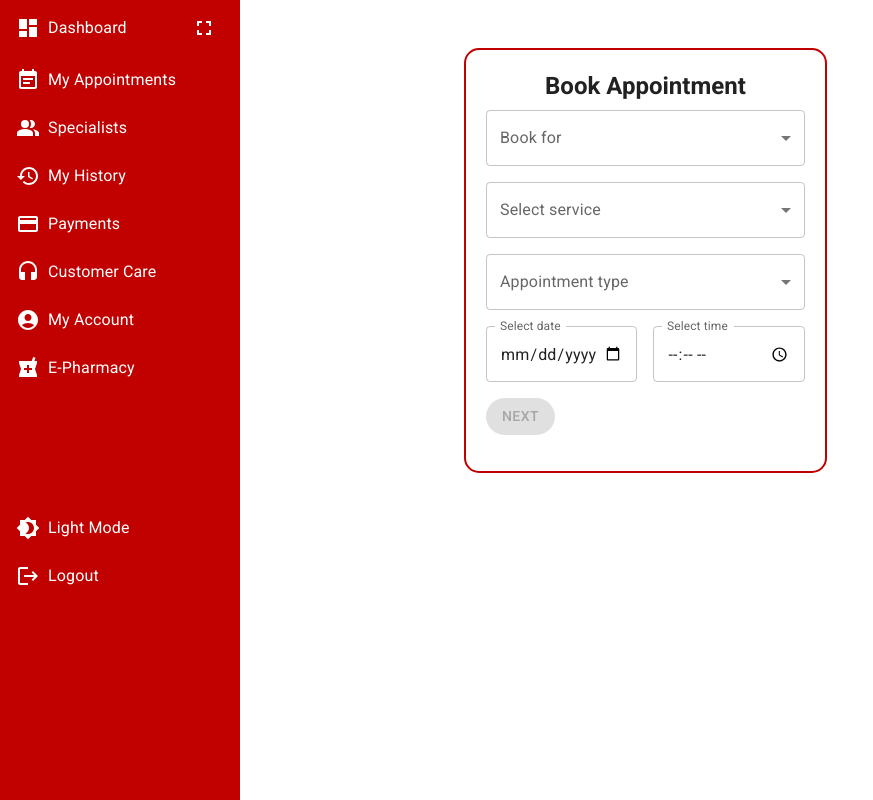
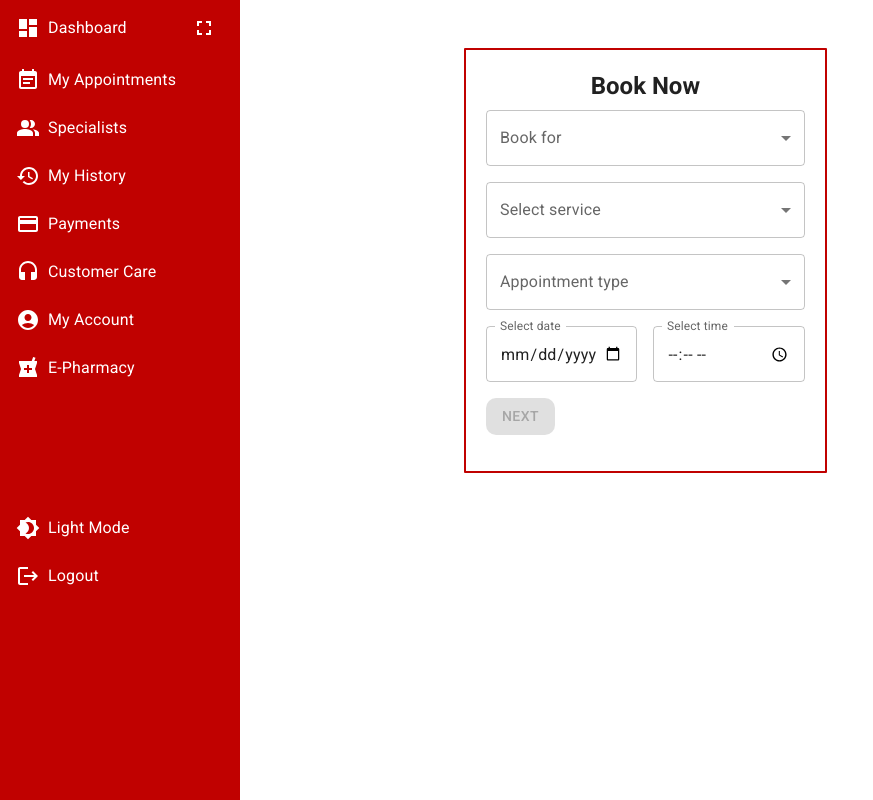
Before and after one commit to Equity-Afya/client-frontend, a React (Vite) app: page /book-appointment in a window 1280 px wide. Shown: the whole page, without its empty margins (0-873 px from the left). Built offline with nearby package versions, Linux system fonts and the light colour scheme.

Commit message:
Configured absolute imports to handle paths

```diff
--- a/package.json
+++ b/package.json
@@ -43,5 +43,11 @@
     "eslint-plugin-react-hooks": "^4.6.0",
     "eslint-plugin-react-refresh": "^0.4.5",
     "vite": "^5.2.2"
+  },
+  "compilerOptions":{
+    "baseUrl":".",
+    "paths":{
+      "@/*": ["./src/*"]
+    }
   }
 }
--- a/src/components/Appointments/AppointmentForm.jsx
+++ b/src/components/Appointments/BookAppointment.jsx
@@ -15,7 +15,7 @@ import {
 
 const services = ["Dentist", "General Checkup", "Other Service"];
 
-const AppointmentForm = () => {
+const BookAppointment = () => {
   const navigate = useNavigate();
 
   const [formData, setFormData] = useState({
@@ -47,12 +47,16 @@ const AppointmentForm = () => {
       <Box
         sx={{
           border: "2px solid #C00100",
-          borderRadius: "15px",
+          borderRadius: "1px",
           padding: "20px",
         }}
       >
-        <Typography variant="h5" gutterBottom sx={{ textAlign: 'center', fontWeight: 'bold'}}>
-          Book Appointment
+        <Typography
+          variant="h5"
+          gutterBottom
+          sx={{ textAlign: "center", fontWeight: "bold" }}
+        >
+          Book Now
         </Typography>
         <TextField
           select
@@ -134,7 +138,7 @@ const AppointmentForm = () => {
             !formData.appointmentType ||
             loading
           }
-          sx={{ mb: 2, borderRadius: '20px'}}
+          sx={{ mb: 2, borderRadius: "10px" }}
         >
           {loading ? <CircularProgress size={24} /> : "Next"}
         </Button>
@@ -144,4 +148,4 @@ const AppointmentForm = () => {
   );
 };
 
-export default AppointmentForm;
+export default BookAppointment;
--- a/src/components/Appointments/AppointmentsHistory.jsx
+++ b/src/components/Appointments/MyAppointments.jsx
@@ -24,10 +24,10 @@ const AppointmentHistory = () => {
 
     const fetchIdNumber = async () => {
       try {
-        const response = await api.get("/idNumberEndpoint"); // Replace with your actual endpoint
+        const response = await api.get("/idNumberEndpoint");
 
         if (response.status === 200) {
-          setIdNumber(response.data.idNumber); // Set ID number in state
+          setIdNumber(response.data.idNumber);
         } else {
           throw new Error("Failed to fetch ID number");
         }
@@ -64,7 +64,7 @@ const AppointmentHistory = () => {
   return (
     <Container maxWidth="md">
       <Typography variant="h5" gutterBottom sx={{ fontWeight: "bold" }}>
-        Appointments History
+        My Appointments
       </Typography>
       <TableContainer component={Paper}>
         <Table>
@@ -110,7 +110,7 @@ const AppointmentHistory = () => {
         variant="contained"
         color="primary"
         component={Link}
-        to="/payments-page"
+        to="/payments"
         sx={{ mt: 2 }}
       >
         Proceed to Payments
--- a/src/components/Appointments/SubmitAppointment.jsx
+++ b/src/components/Appointments/SubmitAppointment.jsx
@@ -75,9 +75,8 @@ const SubmitAppointment = () => {
       <Box
         sx={{
           border: "2px solid #C00100",
-          borderRadius: "15px",
+          borderRadius: "1px",
           padding: "20px",
-          //textAlign: "center",
         }}
       >
         <Typography
@@ -85,7 +84,7 @@ const SubmitAppointment = () => {
           gutterBottom
           sx={{ fontWeight: "bold", fontStyle: "Outfit" }}
         >
-          Complete Appointment
+          Personal Details
         </Typography>
         <TextField
           label="Full Name"
@@ -150,7 +149,7 @@ const SubmitAppointment = () => {
             !formData.age ||
             loading
           }
-          sx={{ mb: 2, borderRadius: "20px" }}
+          sx={{ mb: 2, borderRadius: "10px" }}
         >
           {loading ? <CircularProgress size={24} /> : "Submit"}
         </Button>
--- a/src/pages/AppointmentsHistory.jsx
+++ b/src/pages/AppointmentsHistory.jsx
@@ -1,6 +1,6 @@
 import React from "react";
 import Sidebar from "../components/SideBar/SideBar";
-import AppointmentHistory from "../components/Appointments/AppointmentsHistory";
+import AppointmentHistory from "../components/Appointments/MyAppointments";
 import { Box } from "@mui/system";
 
 const AppointmentsHistoryPage = () => {
--- a/src/pages/BookAppointmentPage.jsx
+++ b/src/pages/BookAppointmentPage.jsx
@@ -1,7 +1,7 @@
 import React from 'react'
 import { Box } from '@mui/system';
 import Sidebar from '../components/SideBar/SideBar'
-import AppointmentForm from '../components/Appointments/AppointmentForm';
+import AppointmentForm from '../components/Appointments/BookAppointment';
 
 
 
```
